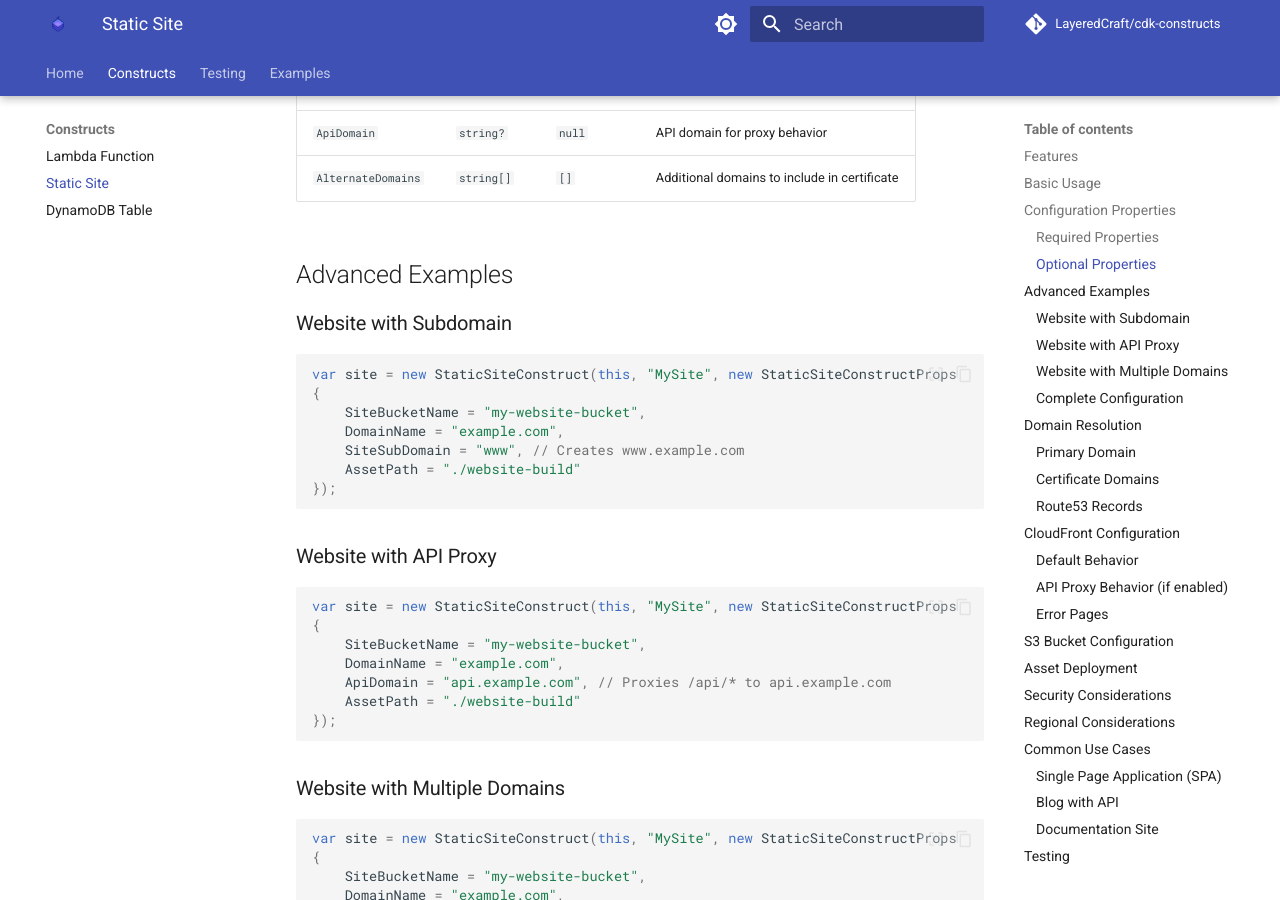
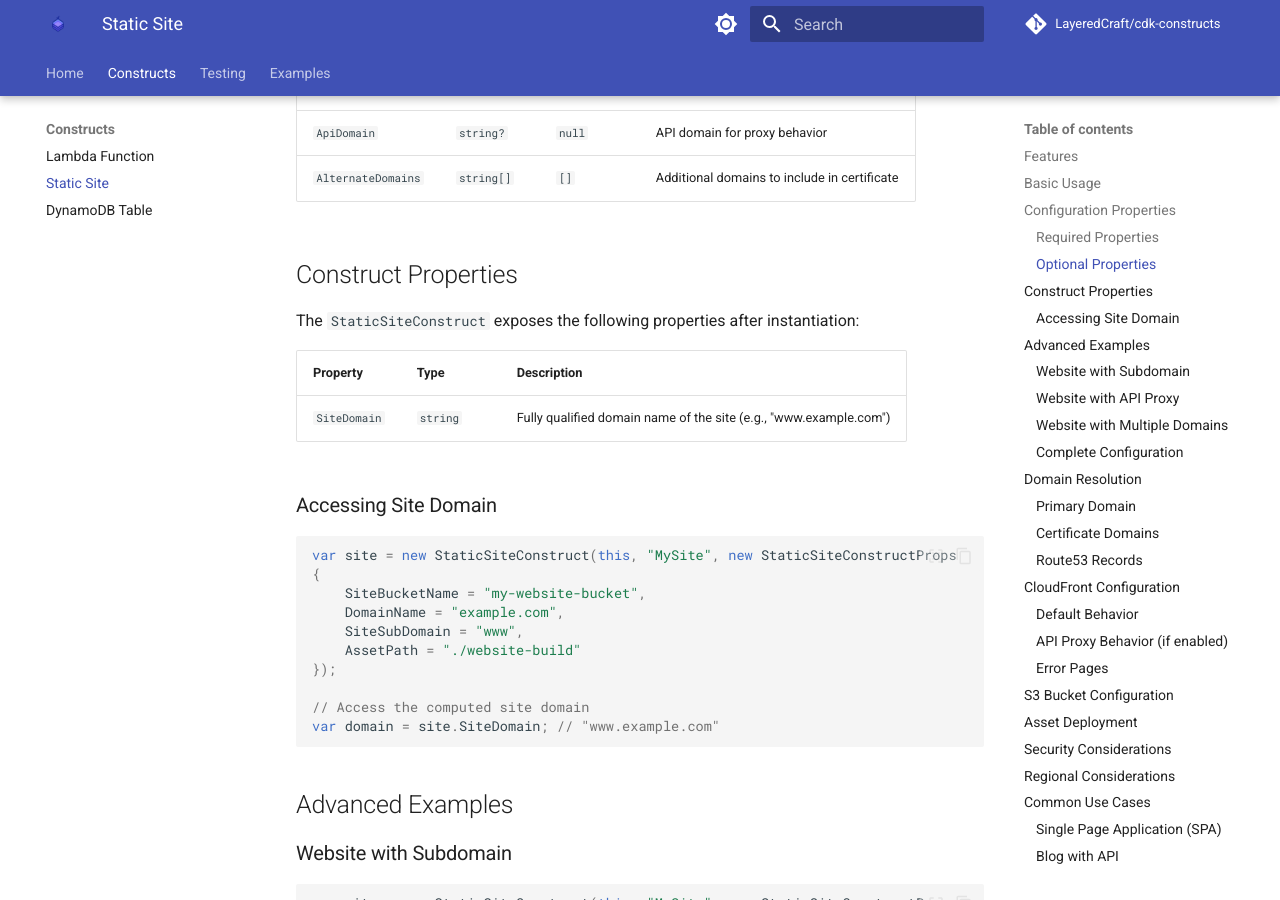
Before and after one commit to LayeredCraft/cdk-constructs, an MkDocs documentation site: the page built from docs/constructs/static-site.md, in a window 1280 px wide and 900 px high, scrolled down 1408 px. Built offline with MkDocs 1.6.1 and Material for MkDocs 9.7.7, drawn with Linux system fonts in a browser that asks for light colours; emoji names are drawn with the system emoji font; comment, search, counter and statistics services are not loaded.

Commit message:
feat: add SiteDomain property to StaticSiteConstruct and update dependencies (#31)
- Add public SiteDomain property to expose fully qualified domain name
- Update AWS CDK from 2.209.1 to 2.213.0
- Update xUnit dependencies (v3.0.0 -> v3.0.1, runner v3.1.3 -> v3.1.4)
- Version bump to 2.0.1
- Add comprehensive XML documentation for new property
- Update CLAUDE.md and static-site.md documentation

🤖 Generated with [Claude Code](https://claude.ai/code)

Co-authored-by: Claude <noreply@anthropic.com>

````diff
--- a/docs/constructs/static-site.md
+++ b/docs/constructs/static-site.md
@@ -50,6 +50,29 @@ public class MyStack : Stack
 | `SiteSubDomain` | `string?` | `null` | Subdomain for the site (e.g., "www") |
 | `ApiDomain` | `string?` | `null` | API domain for proxy behavior |
 | `AlternateDomains` | `string[]` | `[]` | Additional domains to include in certificate |
+
+## Construct Properties
+
+The `StaticSiteConstruct` exposes the following properties after instantiation:
+
+| Property | Type | Description |
+|----------|------|-------------|
+| `SiteDomain` | `string` | Fully qualified domain name of the site (e.g., "www.example.com") |
+
+### Accessing Site Domain
+
+```csharp
+var site = new StaticSiteConstruct(this, "MySite", new StaticSiteConstructProps
+{
+    SiteBucketName = "my-website-bucket",
+    DomainName = "example.com",
+    SiteSubDomain = "www",
+    AssetPath = "./website-build"
+});
+
+// Access the computed site domain
+var domain = site.SiteDomain; // "www.example.com"
+```
 
 ## Advanced Examples
 
````
Also changed, not shown: CLAUDE.md (+2 -1 lines), 4 other files.
